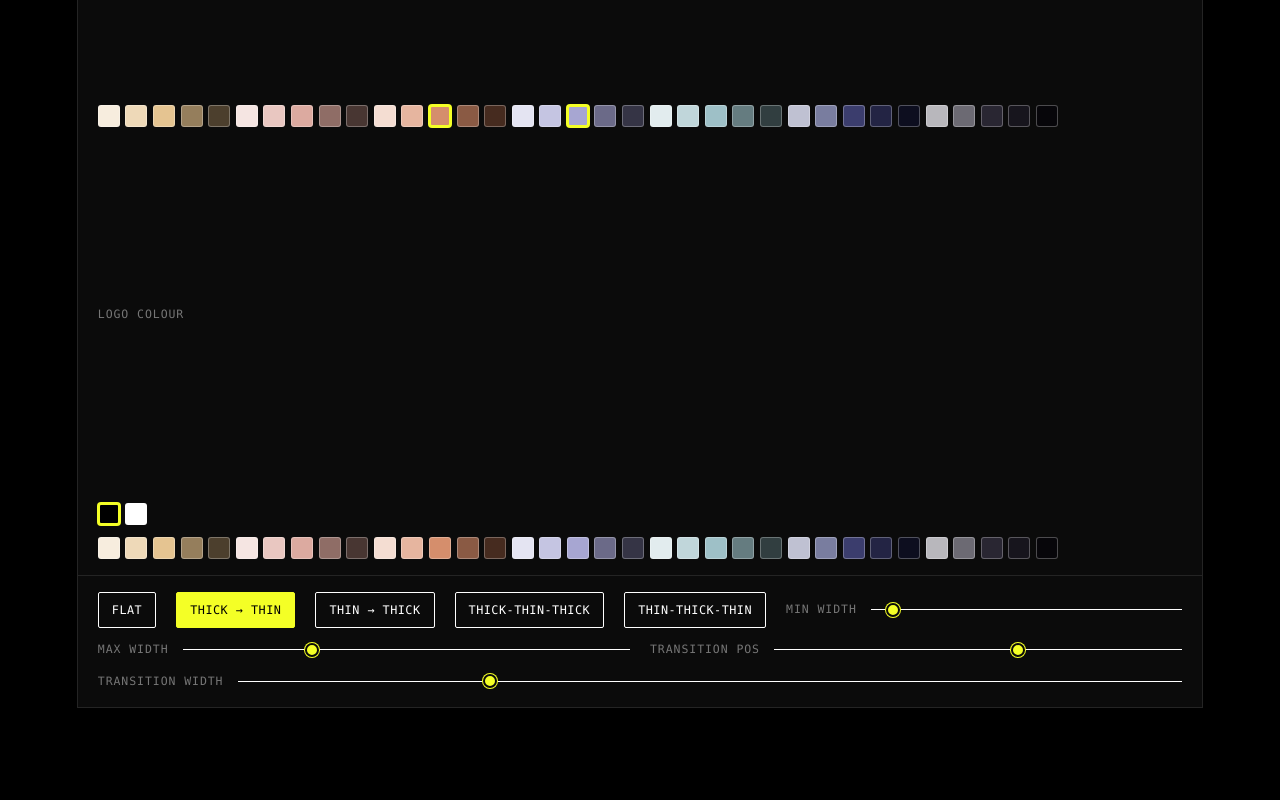
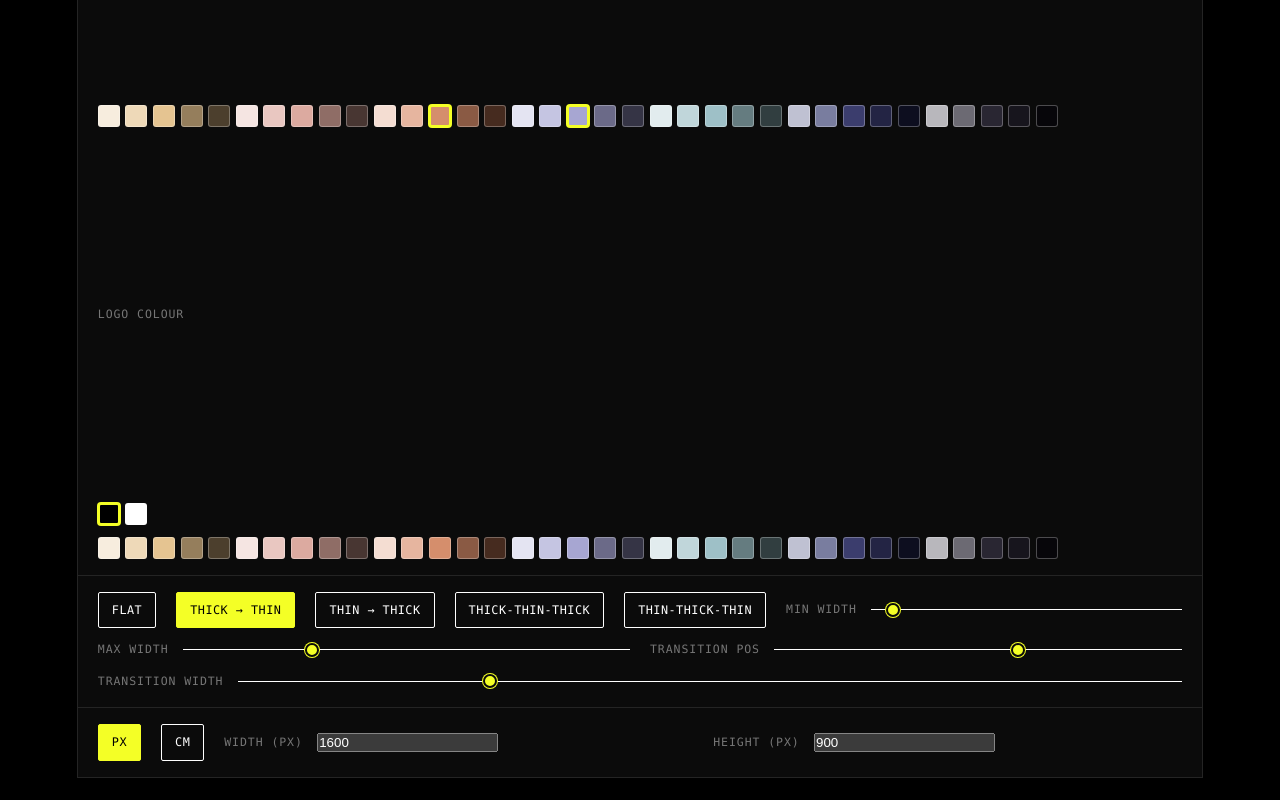
Before and after one commit to buda-loco/photofolio, a Next.js app: page /presentations/placeworks/tool in a window 1280 px wide. Shown: the part 1636-2436 px from the top of the page. Before the commit the page ends 2408 px from the top, so only its background shows below. Built offline with nearby package versions, Linux system fonts and the light colour scheme.

Commit message:
feat(placeworks-tool): add canvas size panel with px/cm/dpi conversion
Also fixes DEFAULT_PARAMS.canvas.widthCm/heightCm (were 33.87/19.05, not
actually equivalent to the 1600x900px default at 300dpi) so opening the CM
tab shows a readout consistent with the canvas that's already rendering.

```diff
--- a/src/app/presentations/placeworks/_components/tool/BrandAssetTool.tsx
+++ b/src/app/presentations/placeworks/_components/tool/BrandAssetTool.tsx
@@ -10,6 +10,7 @@ import { useLogoBBox } from './useLogoBBox'
 import PathEditor from './PathEditor'
 import ColourPanel from './ColourPanel'
 import ThicknessPanel from './ThicknessPanel'
+import CanvasPanel from './CanvasPanel'
 
 export type ToolParams = {
   canvas: { widthPx: number; heightPx: number; unit: 'px' | 'cm'; widthCm: number; heightCm: number; dpi: number }
@@ -28,7 +29,7 @@ export type ToolParams = {
 }
 
 export const DEFAULT_PARAMS: ToolParams = {
-  canvas: { widthPx: 1600, heightPx: 900, unit: 'px', widthCm: 33.87, heightCm: 19.05, dpi: 300 },
+  canvas: { widthPx: 1600, heightPx: 900, unit: 'px', widthCm: 13.55, heightCm: 7.62, dpi: 300 }, // widthCm/heightCm are the exact cm-equivalent of 1600x900px @ 300dpi (Math.round((cm/2.54)*300) round-trips to 1600/900) — keep in sync if widthPx/heightPx/dpi defaults change
   path: { start: { x: 160, y: 700 }, startHandle: { x: 500, y: 200 }, end: { x: 1440, y: 300 }, endHandle: { x: 1100, y: 750 } },
   lines: 12,
   mess: 68,
@@ -192,6 +193,8 @@ export default function BrandAssetTool() {
       />
 
       <ThicknessPanel value={params.thickness} onChange={(thickness) => setParams((p) => ({ ...p, thickness }))} />
+
+      <CanvasPanel value={params.canvas} onChange={(canvas) => setParams((p) => ({ ...p, canvas }))} />
     </div>
   )
 }
--- /dev/null
+++ b/src/app/presentations/placeworks/_components/tool/CanvasPanel.tsx
@@ -0,0 +1,40 @@
+'use client'
+
+type CanvasParams = { widthPx: number; heightPx: number; unit: 'px' | 'cm'; widthCm: number; heightCm: number; dpi: number }
+type Props = { value: CanvasParams; onChange: (v: CanvasParams) => void }
+
+const CM_TO_PX = (cm: number, dpi: number) => Math.round((cm / 2.54) * dpi)
+
+export default function CanvasPanel({ value, onChange }: Props) {
+  const setUnit = (unit: 'px' | 'cm') => onChange({ ...value, unit })
+
+  const setPx = (dim: 'widthPx' | 'heightPx', v: number) => onChange({ ...value, [dim]: v })
+
+  const setCm = (dim: 'widthCm' | 'heightCm', v: number) => {
+    const next = { ...value, [dim]: v }
+    onChange({ ...next, widthPx: CM_TO_PX(next.widthCm, next.dpi), heightPx: CM_TO_PX(next.heightCm, next.dpi) })
+  }
+
+  const setDpi = (dpi: number) => onChange({ ...value, dpi, widthPx: CM_TO_PX(value.widthCm, dpi), heightPx: CM_TO_PX(value.heightCm, dpi) })
+
+  return (
+    <div className="pw-controls">
+      <button type="button" className={`pw-btn${value.unit === 'px' ? ' pw-btn--solid' : ''}`} onClick={() => setUnit('px')}>PX</button>
+      <button type="button" className={`pw-btn${value.unit === 'cm' ? ' pw-btn--solid' : ''}`} onClick={() => setUnit('cm')}>CM</button>
+
+      {value.unit === 'px' ? (
+        <>
+          <span className="pw-slider">Width&nbsp;(px)<input type="number" value={value.widthPx} onChange={(e) => setPx('widthPx', +e.target.value)} /></span>
+          <span className="pw-slider">Height&nbsp;(px)<input type="number" value={value.heightPx} onChange={(e) => setPx('heightPx', +e.target.value)} /></span>
+        </>
+      ) : (
+        <>
+          <span className="pw-slider">Width&nbsp;(cm)<input type="number" step={0.1} value={value.widthCm} onChange={(e) => setCm('widthCm', +e.target.value)} /></span>
+          <span className="pw-slider">Height&nbsp;(cm)<input type="number" step={0.1} value={value.heightCm} onChange={(e) => setCm('heightCm', +e.target.value)} /></span>
+          <span className="pw-slider">DPI<input type="number" value={value.dpi} onChange={(e) => setDpi(+e.target.value)} /></span>
+          <span className="pw-mono">{value.widthPx} &times; {value.heightPx} px</span>
+        </>
+      )}
+    </div>
+  )
+}
```
